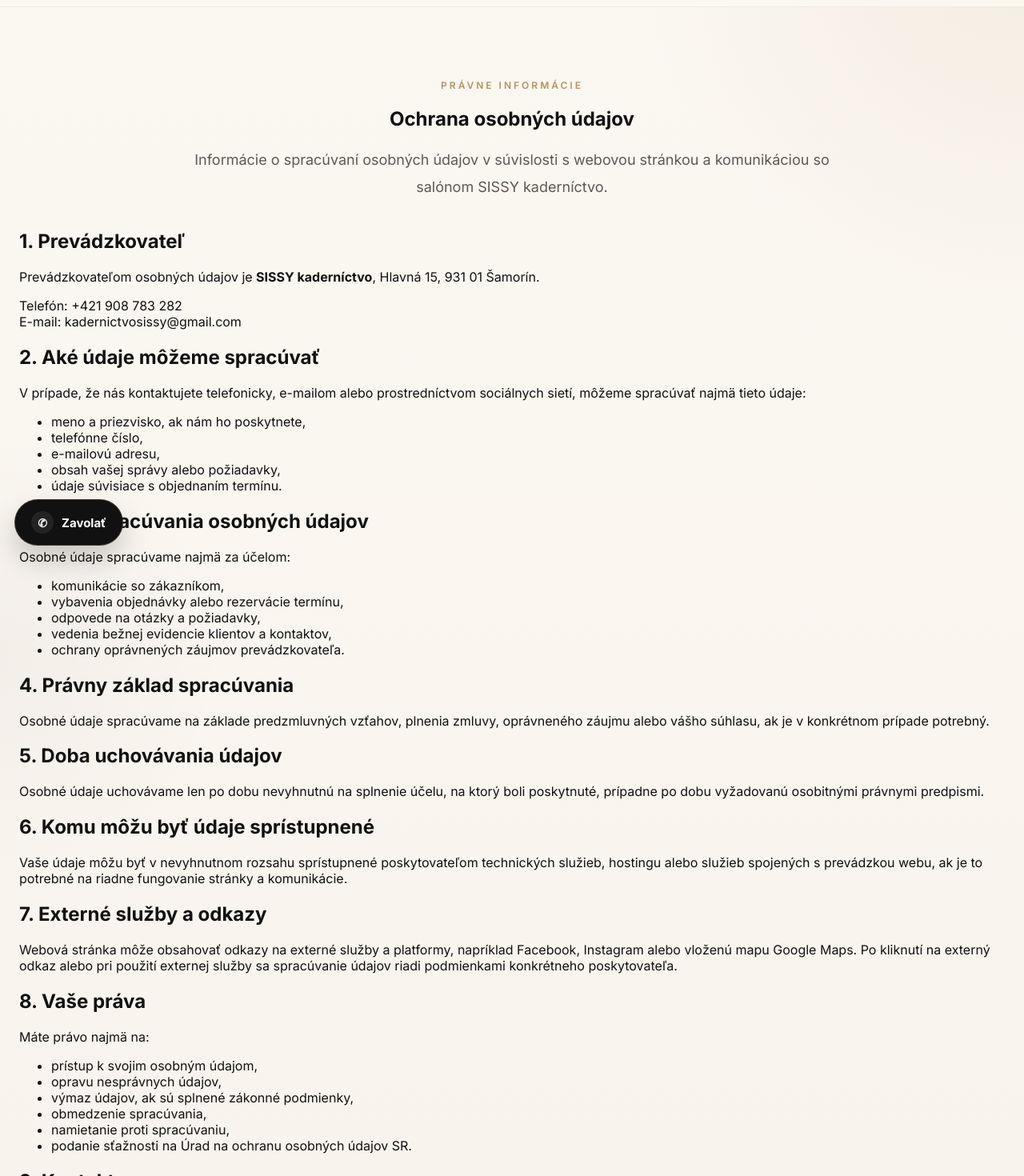
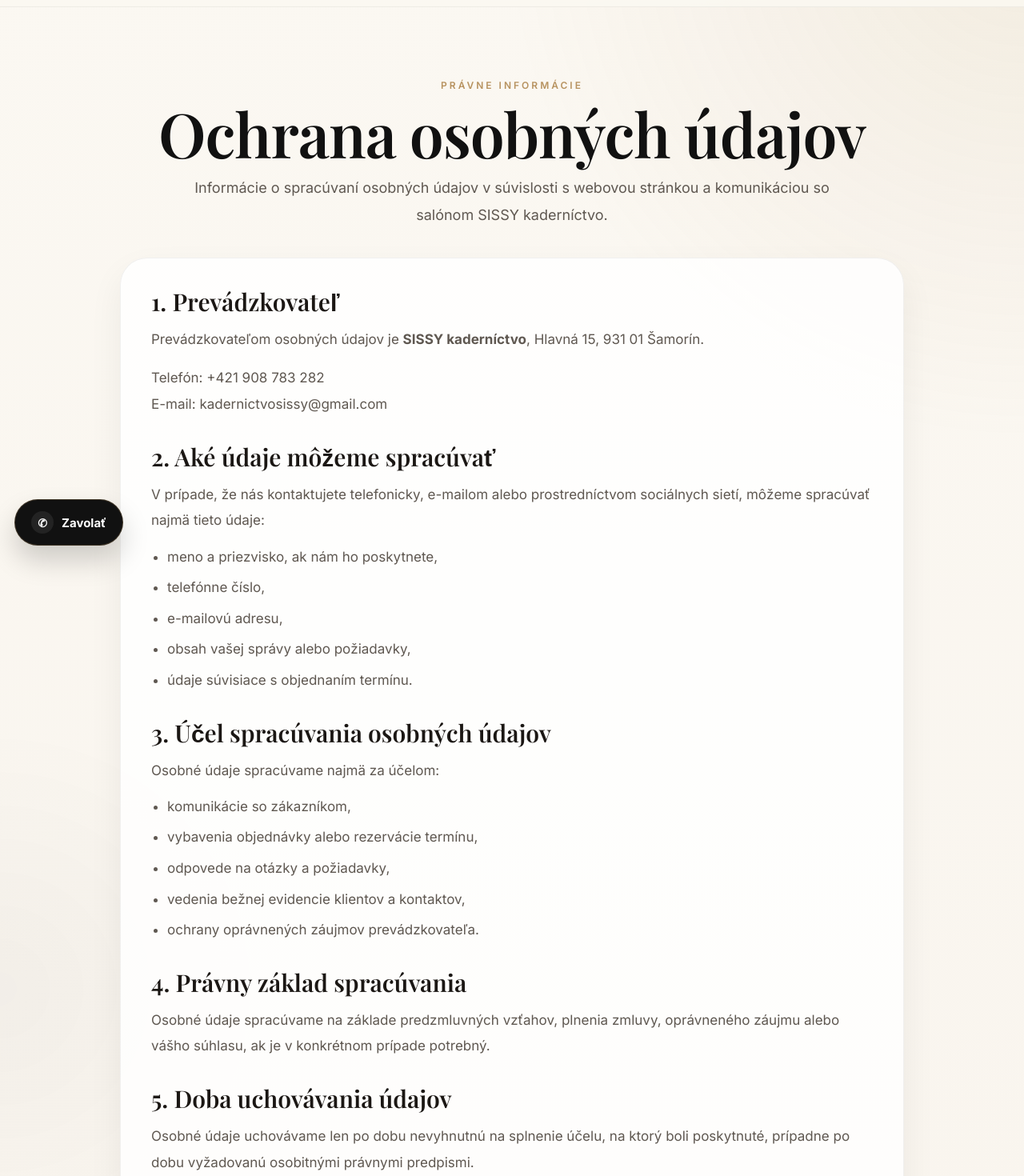
Before and after one commit to sissykadernictvo/sissy-web, a Next.js app: page /ochrana-osobnych-udajov in a window 1280 px wide. Shown: the part 100-1570 px from the top of the page at 80% size. Built offline with nearby package versions, Linux system fonts and the light colour scheme.

Commit message:
Add google search console

```diff
--- a/app/ochrana-osobnych-udajov/page.tsx
+++ b/app/ochrana-osobnych-udajov/page.tsx
@@ -1,4 +1,3 @@
-
 import type { Metadata } from "next";
 
 export const metadata: Metadata = {
@@ -53,23 +52,24 @@
                 <a href="/#recenzie">Recenzie</a>
                 <a href="/#kontakt">Kontakt</a>
                 <a href="/ochrana-osobnych-udajov">Ochrana osobných údajov</a>
+                <a href="/cookies">Cookies</a>
               </div>
             </details>
           </div>
         </header>
 
         <section className="section">
-          <div className="container privacy-wrap">
+          <div className="container legal-wrap">
             <div className="section-head center">
               <p className="eyebrow">PRÁVNE INFORMÁCIE</p>
-              <h1 className="privacy-title">Ochrana osobných údajov</h1>
+              <h1 className="legal-title">Ochrana osobných údajov</h1>
               <p className="section-subtext">
                 Informácie o spracúvaní osobných údajov v súvislosti s webovou stránkou
                 a komunikáciou so salónom SISSY kaderníctvo.
               </p>
             </div>
 
-            <div className="privacy-card">
+            <div className="legal-card">
               <h2>1. Prevádzkovateľ</h2>
               <p>
                 Prevádzkovateľom osobných údajov je <strong>SISSY kaderníctvo</strong>,
@@ -89,7 +89,7 @@
                 V prípade, že nás kontaktujete telefonicky, e-mailom alebo prostredníctvom
                 sociálnych sietí, môžeme spracúvať najmä tieto údaje:
               </p>
-              <ul className="privacy-list">
+              <ul className="legal-list">
                 <li>meno a priezvisko, ak nám ho poskytnete,</li>
                 <li>telefónne číslo,</li>
                 <li>e-mailovú adresu,</li>
@@ -99,7 +99,7 @@
 
               <h2>3. Účel spracúvania osobných údajov</h2>
               <p>Osobné údaje spracúvame najmä za účelom:</p>
-              <ul className="privacy-list">
+              <ul className="legal-list">
                 <li>komunikácie so zákazníkom,</li>
                 <li>vybavenia objednávky alebo rezervácie termínu,</li>
                 <li>odpovede na otázky a požiadavky,</li>
@@ -136,7 +136,7 @@
 
               <h2>8. Vaše práva</h2>
               <p>Máte právo najmä na:</p>
-              <ul className="privacy-list">
+              <ul className="legal-list">
                 <li>prístup k svojim osobným údajom,</li>
                 <li>opravu nesprávnych údajov,</li>
                 <li>výmaz údajov, ak sú splnené zákonné podmienky,</li>
@@ -157,7 +157,7 @@
                 <a href="tel:+421908783282">+421 908 783 282</a>
               </p>
 
-              <p className="privacy-note">
+              <p className="legal-note">
                 Tento text má informačný charakter a odporúča sa jeho finálna kontrola podľa
                 reálneho spôsobu objednávania, komunikácie a používaných služieb.
               </p>
--- /dev/null
+++ b/public/google679f0335d60f7ad7.html
@@ -0,0 +1 @@
+google-site-verification: google679f0335d60f7ad7.html
```
Also changed, not shown: app/robots.ts (+8 -5 lines).
